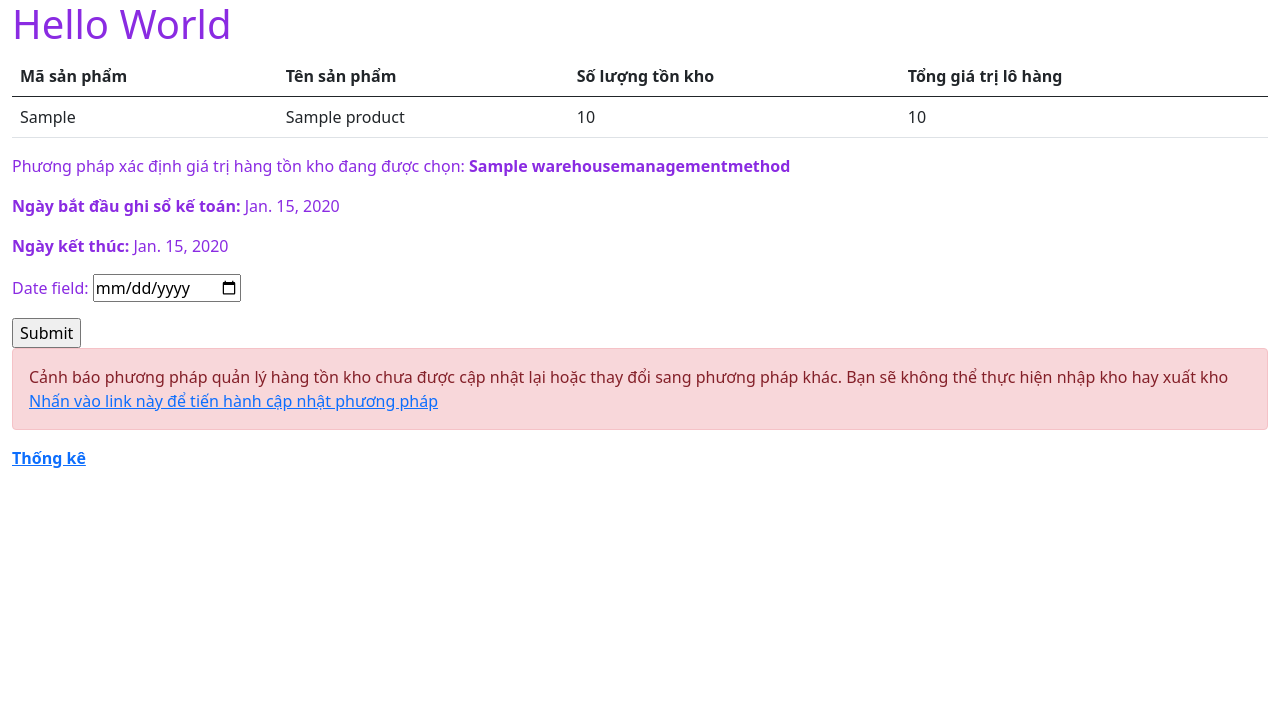
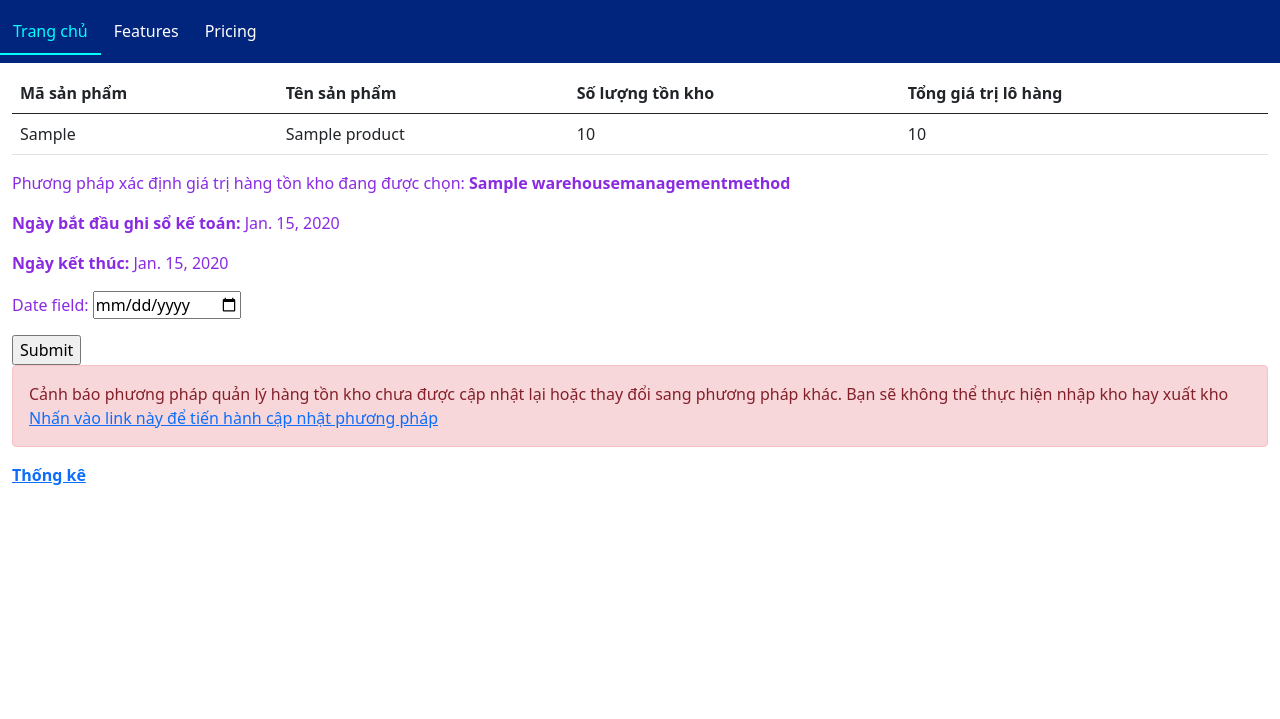
Before and after one commit to huytan0812/warehouse_management_method, a Django app: page / in a window 1280 px wide. Shown: the top 719 px of the page. Run offline with Django 4.2, Linux system fonts and the light colour scheme; tables that the repository leaves empty hold one stand-in row (values such as "Sample post"); some libraries are stand-ins or nearby versions.

Commit message:
Frontend Upgrade

```diff
--- a/testing_warehouse_management/major_features/static/major_features/major_features_css/styles.css
+++ b/testing_warehouse_management/major_features/static/major_features/major_features_css/styles.css
@@ -1,6 +1,15 @@
 body {
-    width: 100%;
-    height: 100%;
+    margin: auto;
+    width: 1280px;
+    height: 720px;
     font-family: system-ui, -apple-system, BlinkMacSystemFont, 'Segoe UI', Roboto, Oxygen, Ubuntu, Cantarell, 'Open Sans', 'Helvetica Neue', sans-serif;
     color: blueviolet;
 }
+
+.nav-item:hover{
+    border-bottom: 2px solid #00FFFF;
+}
+
+.nav-link:hover{
+    color: #00FFFF !important;
+}
--- a/testing_warehouse_management/major_features/templates/major_features/index.html
+++ b/testing_warehouse_management/major_features/templates/major_features/index.html
@@ -1,4 +1,22 @@
 {% extends "major_features/layout.html" %}
+
+{% block nav %}
+<nav class="navbar navbar-expand-lg navbar-light" style="background-color: #01257D;">
+  <div class="collapse navbar-collapse" id="navbarNav">
+      <ul class="navbar-nav">
+        <li class="nav-item" style="padding: 2.5px 5px 2.5px 5px; border-bottom: 2px solid #00FFFF;">
+          <a class="nav-link" style="color: #00FFFF;" href="{% url 'index' %}">Trang chủ</a>
+        </li>
+        <li class="nav-item" style="padding: 2.5px 5px 2.5px 5px;">
+          <a class="nav-link" style="color: white;" href="#">Features</a>
+        </li>
+        <li class="nav-item" style="padding: 2.5px 5px 2.5px 5px;">
+          <a class="nav-link" style="color: white;"href="#">Pricing</a>
+        </li>
+      </ul>
+  </div>
+</nav>
+{% endblock %}
 
 {% block body %}
 <div id="products-container">
--- a/testing_warehouse_management/major_features/templates/major_features/layout.html
+++ b/testing_warehouse_management/major_features/templates/major_features/layout.html
@@ -14,8 +14,11 @@
     <title>Testing Warehouse Management</title>
 </head>
 <body>
-    <div class="container-fluid">
-        <h1>Hello World</h1>
+
+    {% block nav %}
+    {% endblock %}
+
+    <div class="container-fluid" style="margin-top: 10px;">
         {% block body %}
         {% endblock %}
     <div>
```
